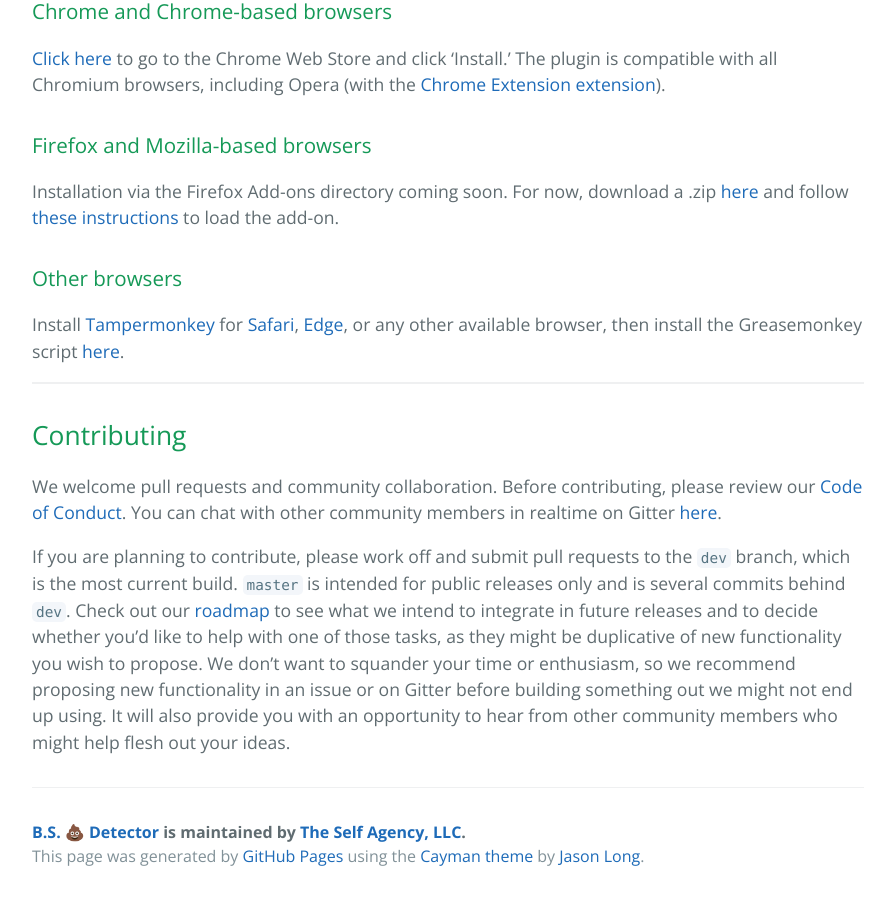
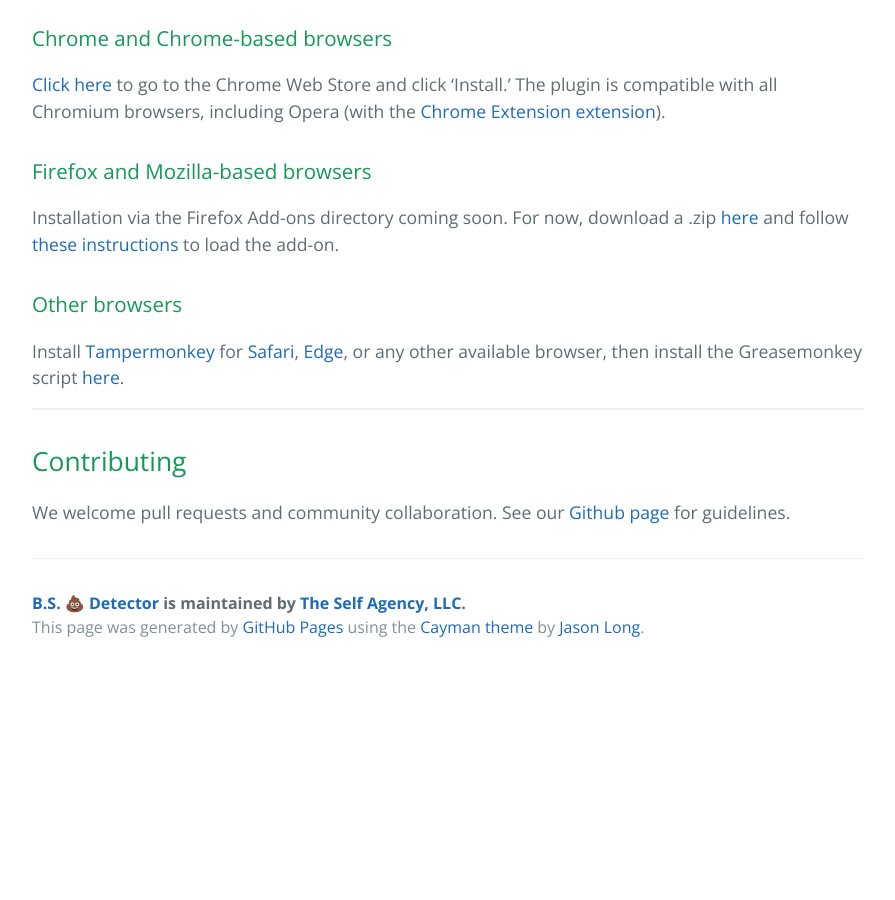
Before and after one commit to selfagency/bs-detector, a Jekyll site: the page built from docs/index.html, in a window 1280 px wide and 900 px high, scrolled down 1381 px. Shown: the whole window, without its empty margins (192-1087 px from the left). Built offline with Jekyll 4.4.1, drawn with Linux system fonts in a browser that asks for light colours; the list of posts is cut into pages by our own code; after the commit the page ends 2052 px from its top, so only the background shows below that.

Commit message:
one more readme/doc update
Signed-off-by: Daniel Sieradski <daniel@self.agency>

```diff
--- a/docs/_includes/content.md
+++ b/docs/_includes/content.md
@@ -15,7 +15,7 @@
 -   **Junk Science:** Sources that promote pseudoscience, metaphysics, naturalistic fallacies, and other scientifically dubious claims.
 -   **Hate Group:** Sources that actively promote racism, misogyny, homophobia, and other forms of discrimination.
 -   **Clickbait:** Sources that are aimed at generating online advertising revenue and rely on sensationalist headlines or eye-catching pictures.
-    **Proceed With Caution:** Sources that may be reliable but whose contents require further verification.
+-   **Proceed With Caution:** Sources that may be reliable but whose contents require further verification.
 
 
 If there are any sites you recommend adding or removing, or if you object to your site being listed, you can file a report [here](https://github.com/selfagency/bs-detector/issues/53).
@@ -42,6 +42,4 @@
 
 ## Contributing
 
-We welcome pull requests and community collaboration. Before contributing, please review our [Code of Conduct](https://github.com/selfagency/bs-detector/blob/master/CODE_OF_CONDUCT.md). You can chat with other community members in realtime on Gitter [here](https://gitter.im/bs-detector/).
-
-If you are planning to contribute, please work off and submit pull requests to the `dev` branch, which is the most current build. `master` is intended for public releases only and is several commits behind  `dev`. Check out our [roadmap](https://github.com/selfagency/bs-detector/wiki/Product-Roadmap) to see what we intend to integrate in future releases and to decide whether you'd like to help with one of those tasks, as they might be duplicative of new functionality you wish to propose. We don't want to squander your time or enthusiasm, so we recommend proposing new functionality in an issue or on Gitter before building something out we might not end up using. It will also provide you with an opportunity to hear from other community members who might help flesh out your ideas.
+We welcome pull requests and community collaboration. See our [Github page](https://github.com/selfagency/bs-detector) for guidelines.
```
Also changed, not shown: README.md.
